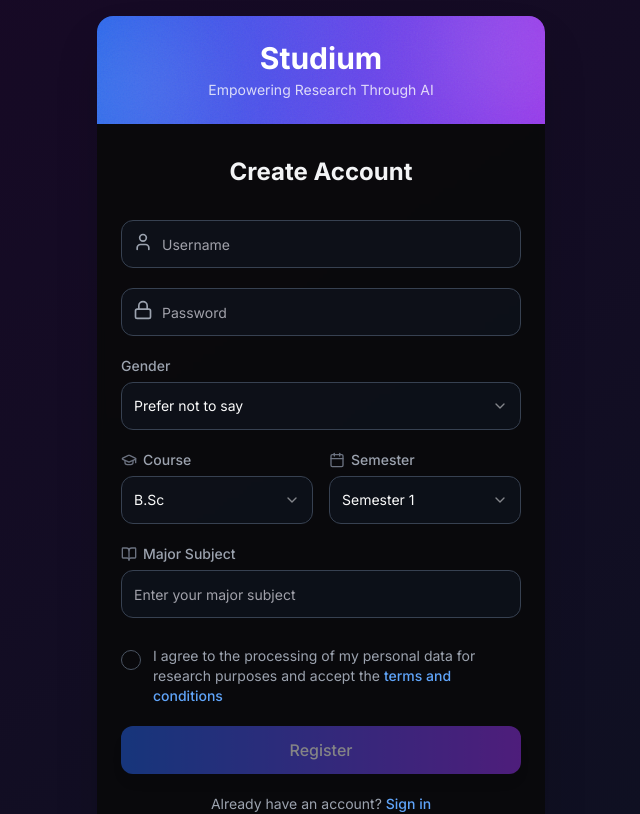
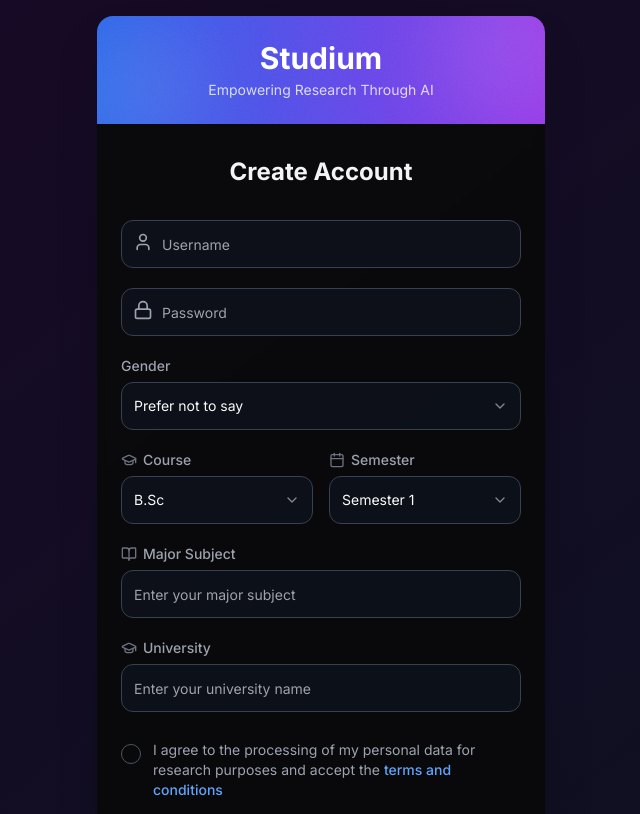
Before and after one commit to smita-2184/llm_eval, a Next.js app: page /register in a window 1280 px wide. Shown: the top 814 px of the page, without its empty margins (319-959 px from the left). Built offline with nearby package versions, Linux system fonts and the light colour scheme.

Commit message:
Add university field to registration form

```diff
--- a/app/actions/register-user.ts
+++ b/app/actions/register-user.ts
@@ -11,6 +11,7 @@ type RegisterUserData = {
   course: string
   semester: string
   major: string
+  university: string
 }
 
 export async function registerUser(data: RegisterUserData) {
@@ -39,6 +40,7 @@ export async function registerUser(data: RegisterUserData) {
       course: data.course,
       semester: semesterNumber,
       major: data.major,
+      university: data.university,
       role: "user",
       createdAt: serverTimestamp(),
       lastLogin: serverTimestamp(),
--- a/app/register/page.tsx
+++ b/app/register/page.tsx
@@ -40,6 +40,7 @@ export default function RegisterPage() {
   const [customCourse, setCustomCourse] = useState("")
   const [semester, setSemester] = useState("Semester 1")
   const [major, setMajor] = useState("")
+  const [university, setUniversity] = useState("")
   const [termsAccepted, setTermsAccepted] = useState(false)
   const [loading, setLoading] = useState(false)
   const [error, setError] = useState<string | null>(null)
@@ -72,7 +73,7 @@ export default function RegisterPage() {
   const handleSubmit = async (e: React.FormEvent) => {
     e.preventDefault()
 
-    if (!username.trim() || !password.trim() || !major.trim()) {
+    if (!username.trim() || !password.trim() || !major.trim() || !university.trim()) {
       setError("Please fill in all required fields")
       return
     }
@@ -99,6 +100,7 @@ export default function RegisterPage() {
         course: course === "Other" ? customCourse : course,
         semester,
         major,
+        university,
       })
 
       if (result.success) {
@@ -319,6 +321,22 @@ export default function RegisterPage() {
                   />
                 </div>
 
+                <div>
+                  <Label className="text-sm text-gray-600 dark:text-gray-400 mb-1.5 block font-medium">
+                    <div className="flex items-center">
+                      <GraduationCap className="h-4 w-4 mr-1.5 text-gray-500" />
+                      University
+                    </div>
+                  </Label>
+                  <Input
+                    placeholder="Enter your university name"
+                    value={university}
+                    onChange={(e) => setUniversity(e.target.value)}
+                    className="h-12 bg-gray-50 dark:bg-gray-900/50 border-gray-200 dark:border-gray-700 rounded-xl focus:ring-2 focus:ring-blue-500 focus:border-transparent transition-all"
+                    required
+                  />
+                </div>
+
                 <div className="flex items-start space-x-3 pt-2">
                   <Checkbox
                     id="terms"
```
